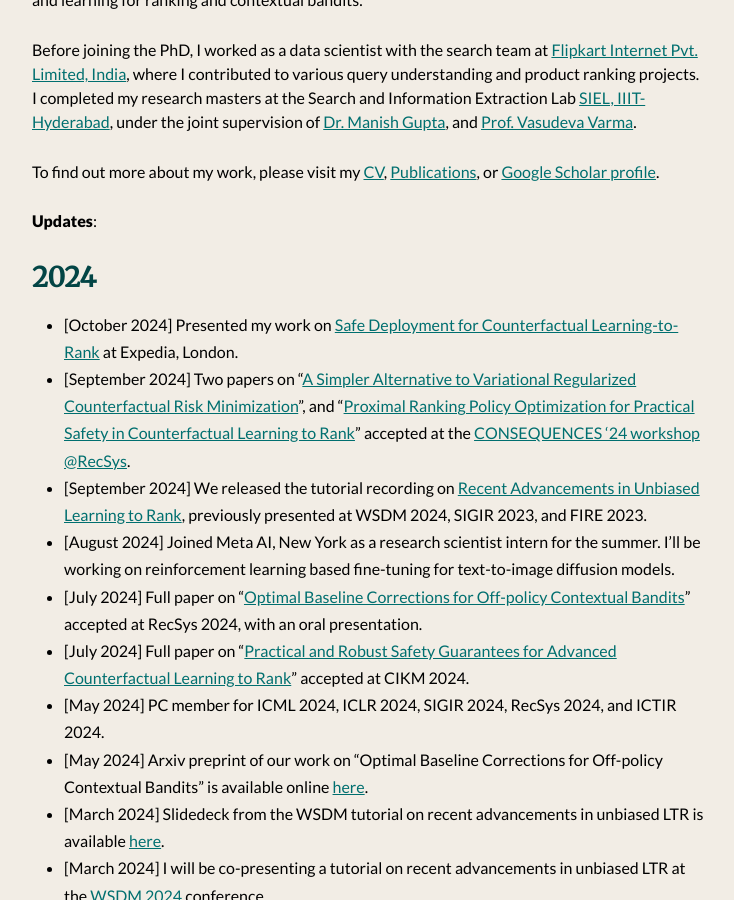
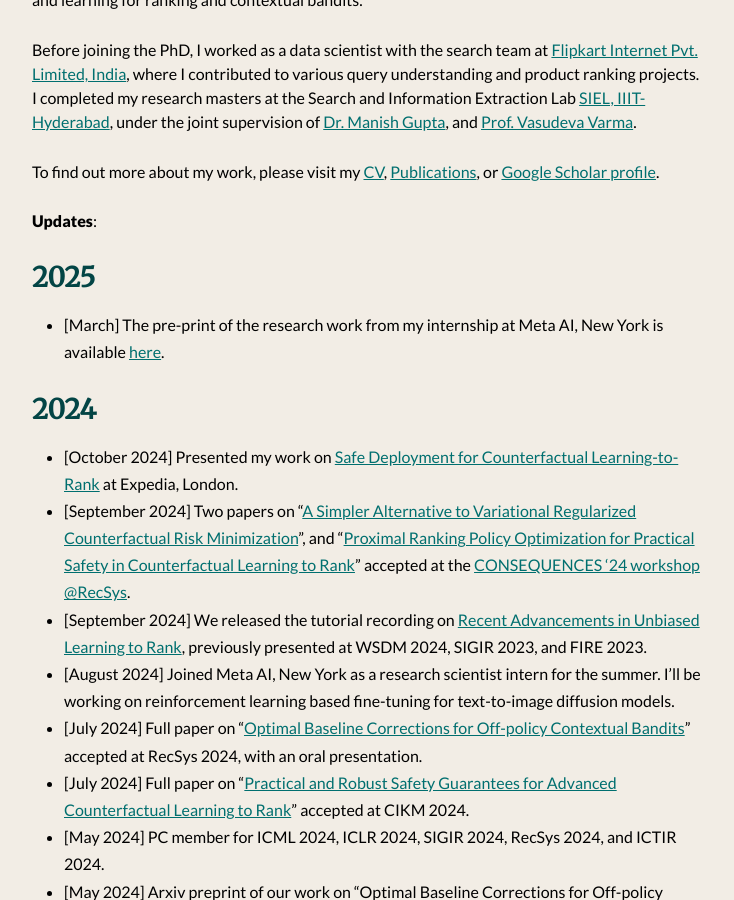
Before and after one commit to shashankg7/shashankg7.github.io, a Jekyll site: the page built from index.md, in a window 1280 px wide and 900 px high, scrolled down 424 px. Shown: the whole window, without its empty margins (272-1006 px from the left). Built offline with Jekyll 4.4.1, drawn with Linux system fonts in a browser that asks for light colours; nearby versions of some CDN libraries.

Commit message:
Update index.md

```diff
--- a/index.md
+++ b/index.md
@@ -14,6 +14,10 @@
 To find out more about my work, please visit my [CV](/resume-final.pdf), [Publications](/publications/), or [Google Scholar profile](https://scholar.google.com/citations?user=UvTcU-IAAAAJ&hl=en).
 
 **Updates**:
+
+## 2025
+
+* [March] The pre-print of the research work from my internship at Meta AI, New York is available [here](https://arxiv.org/pdf/2503.00897).
 
 ## 2024
 
```
